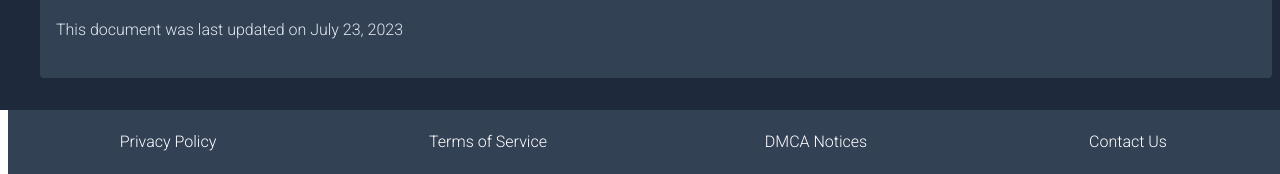
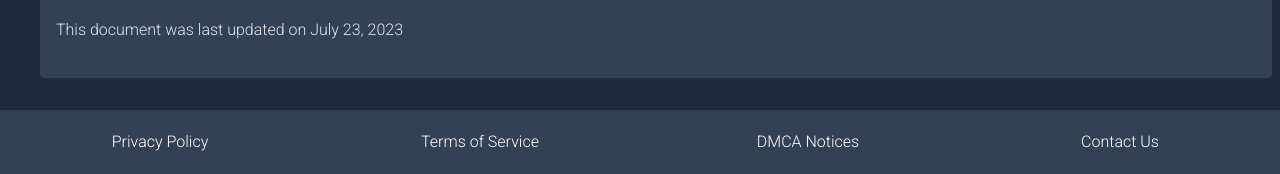
Before and after one commit to immodi/novel_site, a Django app: page /tos in a window 1280 px wide; the page is wider, and only the part inside the window is pictured. Shown: the part 3374-3548 px from the top of that part. Run offline with Django 4.2, Linux system fonts and the light colour scheme; some libraries are stand-ins or nearby versions.

Commit message:
asdasdasdasda

```diff
--- a/templates/base.html
+++ b/templates/base.html
@@ -43,11 +43,11 @@
         {% block content %}
         {% endblock content %}
     </main>
-    <ul class="footer-list w-full h-16 bg-slate-700 self-center text-center text-xs md:text-base relative sm:left-2">
-        <a href="{% url 'home:privacy' %}" class="footer-link w-28 md:w-32 text-white transition-all self-center text-center">Privacy Policy</a>
-        <a href="{% url 'home:tos' %}" class="footer-link w-28 md:w-32 text-white transition-all self-center text-center">Terms of Service</a>
-        <a href="{% url 'home:dmca' %}" class="footer-link w-28 md:w-32 text-white transition-all self-center text-center relative left-2">DMCA Notices</a>
-        <a href="mailto:ay727467@outlook.com" class="footer-link w-28 md:w-32 text-white transition-all self-center text-center">Contact Us</a>
+    <ul class="footer-list w-full h-16 bg-slate-700 self-center text-center text-xs md:text-base relative ">
+        <a href="{% url 'home:privacy' %}" class="footer-link w-20 md:w-32 text-white transition-all self-center text-center">Privacy Policy</a>
+        <a href="{% url 'home:tos' %}" class="footer-link w-20 md:w-32 text-white transition-all self-center text-center">Terms of Service</a>
+        <a href="{% url 'home:dmca' %}" class="footer-link w-20 md:w-32 text-white transition-all self-center text-center relative left-2">DMCA Notices</a>
+        <a href="mailto:ay727467@outlook.com" class="footer-link w-20 md:w-32 text-white transition-all self-center text-center">Contact Us</a>
     </ul>
     <script src="{% static 'main.js' %}"></script>
 </body>
--- a/theme/static/css/dist/styles.css
+++ b/theme/static/css/dist/styles.css
@@ -880,6 +880,10 @@ select {
   width: 100%;
 }
 
+.w-20 {
+  width: 5rem;
+}
+
 .min-w-fit {
   min-width: -moz-fit-content;
   min-width: fit-content;
```
